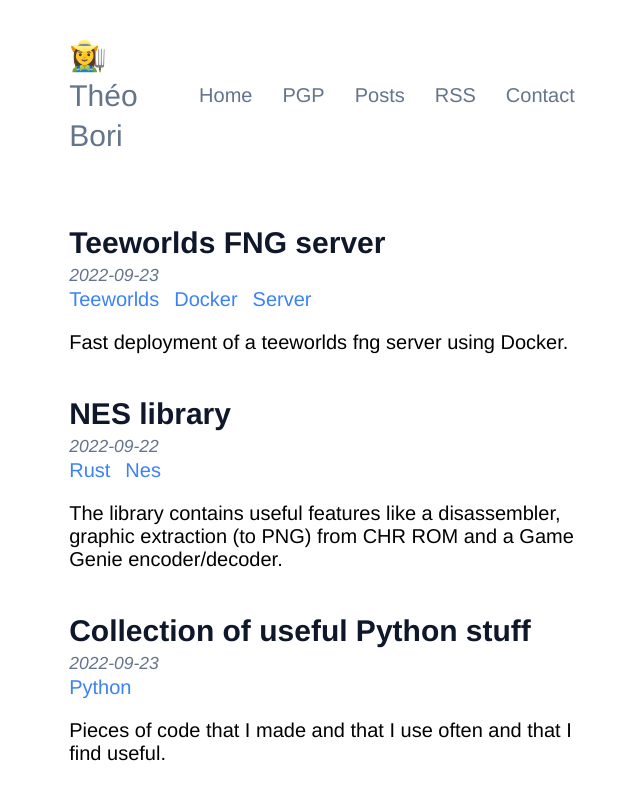
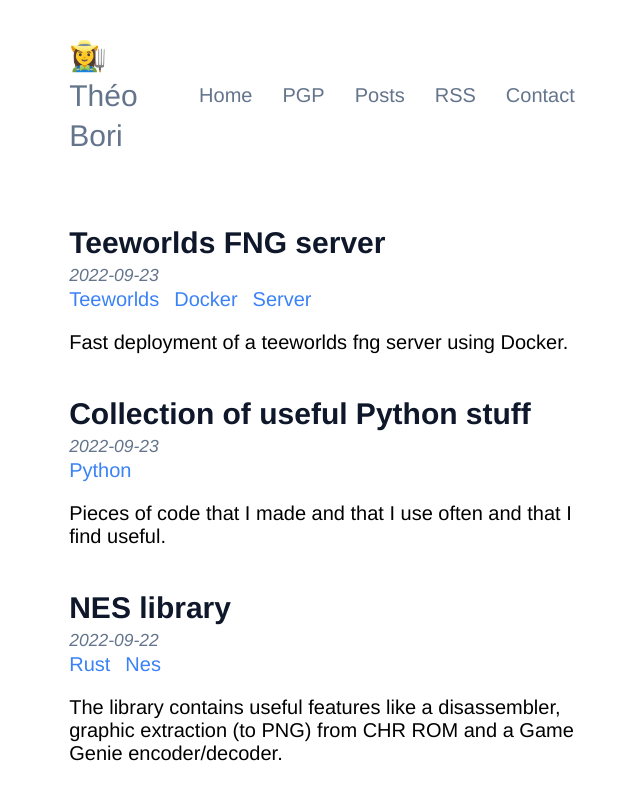
Before and after one commit to theobori-cafe/old-theobori.cafe, a Next.js app: page /posts in a window 1280 px wide. Shown: the top 800 px of the page, without its empty margins (318-958 px from the left). Built offline with nearby package versions, Linux system fonts and the light colour scheme.

Commit message:
[ADD] Added class Post and Posts
Changed some component PostPreview prototype

```diff
--- a/components/PostPreview.tsx
+++ b/components/PostPreview.tsx
@@ -1,7 +1,7 @@
 import Link from "next/link";
 import { FunctionComponent } from "react";
 
-import { PostMetadata } from "../lib/post";
+import { PostData } from "../lib/posts";
 
 type PostCategoryProps = {
   categories: string[]
@@ -28,30 +28,29 @@
 };
 
 type PostPreviewProps = {
-  frontmatter: PostMetadata,
-  slug: string
+  post: PostData
 };
 
-const PostPreview: FunctionComponent<PostPreviewProps> = ({ frontmatter, slug }) => {
+const PostPreview: FunctionComponent<PostPreviewProps> = ({ post }) => {
   return (
-    <article key={slug}>
+    <article key={post.slug}>
       <header>
-        <Link href={"/post/[slug]"} as={`/post/${slug}`}>
+        <Link href={"/post/[slug]"} as={`/post/${post.slug}`}>
           <a className="text-2xl font-bold text-slate-900 hover:underline underline-offset-4">
-            {frontmatter.title}
+            {post.title}
           </a>
         </Link>
 
         <div className="text-sm italic text-slate-500">
-          {frontmatter.updatedAt}
+          {post.updatedAt}
         </div>
 
-        <PostCategories categories={frontmatter.categories} />
+        <PostCategories categories={post.categories} />
       </header>
 
       <section>
         <p>
-          {frontmatter.description}
+          {post.description}
         </p>
       </section>
     </article>
--- a/lib/post.ts
+++ b/lib/post.ts
@@ -1,36 +1,40 @@
 import fs from "fs";
 import matter from "gray-matter";
 
-export type PostMetadata = {
-  slug?: string,
-  title: string,
-  description: string,
-  updatedAt: string,
-  categories : string[],
-  author :string
-};
+import { PostData } from "./posts";
 
-export type PostData = PostMetadata & {
-  content: string
-};
+class Post {
+  data: PostData;
 
-function getPosts(): PostData[] {
-  const files = fs.readdirSync("content/posts");
-  const posts = files.map(filename => {
+  private path: string;
+
+  constructor(path: string) {
+    this.data = {} as PostData;
+
+    this.path = path;
+  }
+
+  get(path?: string): PostData {
+    path = path || this.path;
     const post = fs
-      .readFileSync("content/posts/" + filename)
+      .readFileSync(path)
       .toString();
 
+    const name = path
+      .split("/")
+      .slice(-1)[0]
+      .split(".")[0];
+
     const { data, content } = matter(post);
+    const pData = {
+      ...data,
+      slug: name,
+      content
+    } as PostData;
 
-    return {
-      ...data,
-      slug: filename.replace(".md", ""),
-      content
-    };
-  });
 
-  return posts as PostData[];
+    return pData;
+  };
 }
 
-export default getPosts;
+export default Post;
--- /dev/null
+++ b/lib/posts.ts
@@ -0,0 +1,108 @@
+import fs from "fs";
+
+import Post from "./post";
+
+export type PostMetadata = {
+  slug?: string,
+  title: string,
+  description: string,
+  updatedAt: string,
+  categories : string[],
+  author :string
+};
+
+export type PostData = PostMetadata & {
+  content: string
+};
+
+class Posts {
+  private posts: PostData[];
+  private directory?: string;
+  ext?: string;
+
+  constructor(
+    directory: string = "content/posts/",
+    ext: string = ".md"
+  ) {
+    this.posts = [];
+    this.directory = directory;
+    this.ext = ext;
+  }
+
+  setDirectory(directory: string): Posts {
+    this.directory = directory;
+
+    return this;
+  }
+
+  setExt(ext?: string): Posts {
+    this.ext = ext;
+
+    return this;
+  }
+
+  isPosts(): boolean {
+    return this.posts.length > 0;
+  }
+
+  updatePosts(): Posts {
+    this.getAll(true);
+
+    return this;
+  }
+
+  fetchPosts(): Posts {
+    this.getAll(true);
+
+    return this;
+  }
+
+  getPosts(): PostData[] {
+    return this.posts;
+  }
+
+  getPostsMetadata(): PostMetadata[] {
+    return this.posts.map(post => {
+      return post as PostMetadata;
+    });
+  }
+
+  private getAll(force: boolean = false): PostData[] {
+    if (this.isPosts() && force == false) {
+      return this.posts;
+    }
+
+    if (this.directory === undefined) {
+      return [];
+    }
+
+    const files = fs.readdirSync(this.directory);
+    const posts = files.map(filename => {
+      const path = this.directory + filename;
+
+      return new Post(path).get();
+    }) as PostData[];
+
+    this.posts = posts;
+
+    return posts;
+  }
+
+  sortByName(): Posts {
+    this.posts.sort(
+      (a, b) => a.title.localeCompare(b.title)
+    );
+
+    return this;
+  }
+
+  sortByDate(): Posts {
+    this.posts.sort(
+      (a, b) => b.updatedAt.localeCompare(a.updatedAt)
+    );
+
+    return this;
+  }
+}
+
+export default Posts;
--- a/pages/post/[slug].tsx
+++ b/pages/post/[slug].tsx
@@ -1,13 +1,11 @@
 import React from "react";
 import fs from "fs";
-import path from "path";
-import matter from "gray-matter";
 import ReactMarkdown from "react-markdown";
 import { GetStaticPaths, GetStaticProps, NextPage } from "next";
 import { ParsedUrlQuery } from "querystring";
 import { PrismLight as SyntaxHighlighter } from "react-syntax-highlighter";
 
-import { PostMetadata } from "../../lib/post";
+import { PostData } from "../../lib/posts";
 
 import tsx from "react-syntax-highlighter/dist/cjs/languages/prism/tsx";
 import jsx from "react-syntax-highlighter/dist/cjs/languages/prism/jsx";
@@ -19,9 +17,11 @@
 import rust from "react-syntax-highlighter/dist/cjs/languages/prism/rust";
 import asm6502 from "react-syntax-highlighter/dist/cjs/languages/prism/asm6502";
 import docker from "react-syntax-highlighter/dist/cjs/languages/prism/docker";
+import python from "react-syntax-highlighter/dist/cjs/languages/prism/python";
 
 import { coldarkDark as markdownTheme } from "react-syntax-highlighter/dist/cjs/styles/prism";
 import PostPreview from "../../components/PostPreview";
+import Post from "../../lib/post";
 
 SyntaxHighlighter.registerLanguage("tsx", tsx);
 SyntaxHighlighter.registerLanguage("jsx", jsx);
@@ -33,10 +33,10 @@
 SyntaxHighlighter.registerLanguage("rust", rust);
 SyntaxHighlighter.registerLanguage("asm", asm6502);
 SyntaxHighlighter.registerLanguage("docker", docker);
+SyntaxHighlighter.registerLanguage("python", python);
 
 type Props = {
-  content: string,
-  frontmatter: PostMetadata
+  post: PostData
 };
 
 const markdownComponents: object = {
@@ -66,19 +66,16 @@
   }
 };
 
-const PostPage: NextPage<Props> = ({ content, frontmatter }) => {
+const PostPage: NextPage<Props> = ({ post }) => {
   return (
     <article>
-      <PostPreview
-        frontmatter={frontmatter}
-        slug={frontmatter.slug as string}
-      />
+      <PostPreview post={post} />
 
       <ReactMarkdown
         className="my-8"
         components={markdownComponents}
       >
-        {content}
+        {post.content}
       </ReactMarkdown>
     </article>
   );
@@ -109,19 +106,11 @@
   // Get parameters
   const { slug } = context.params as IParams;
 
-  const postPath = path.join("content/posts", `${slug}.md`);
-  const post = fs
-    .readFileSync(postPath)
-    .toString();
-
-  const { data, content } = matter(post);
-
-  data.slug = slug as string;
+  const post = new Post("content/posts/" + slug + ".md").get();
 
   return {
     props: {
-      content,
-      frontmatter: data
+      post
     }
   };
 };
--- a/pages/posts.tsx
+++ b/pages/posts.tsx
@@ -1,28 +1,20 @@
-import fs from "fs";
-import matter from "gray-matter";
 import type { GetStaticProps, NextPage } from "next";
 
 import PostPreview from "../components/PostPreview";
-import { PostMetadata } from "../lib/post";
-
-type Post = {
-  slug: string,
-  frontmatter: PostMetadata
-};
+import Posts, { PostData } from "../lib/posts";
 
 type Props = {
-  posts: Post[];
+  posts: PostData[];
 };
 
 const PostsPage: NextPage<Props> = ({ posts }) => {
   return (
     <div>
-      {posts.map(({ frontmatter, slug }) => (
-          <div key={frontmatter.title} className="my-8">
+      {posts.map(post => (
+          <div key={post.title} className="my-8">
             <PostPreview
-              key={frontmatter.title}
-              frontmatter={frontmatter}
-              slug={slug}
+              key={post.title}
+              post={post}
             />
           </div>
       ))}
@@ -31,21 +23,11 @@
 };
 
 export const getStaticProps: GetStaticProps = async () => {
-  const dirPath = "content/posts";
-  const files = fs.readdirSync(dirPath);
+  const posts = new Posts()
+    .fetchPosts()
+    .sortByDate()
+    .getPosts();
 
-  const posts = files.map(filename => {
-    const content = fs
-      .readFileSync(dirPath + "/" + filename)
-      .toString();
-
-    const { data } = matter(content);
-
-    return {
-      slug: filename.replace(".md", ""),
-      frontmatter: data,
-    };
-  });
 
   return {
     props: {
--- a/pages/posts/category/[name].tsx
+++ b/pages/posts/category/[name].tsx
@@ -1,13 +1,11 @@
 import { GetStaticPaths, GetStaticProps, NextPage } from "next";
 import { ParsedUrlQuery } from "querystring";
-import fs from "fs";
-import matter from "gray-matter";
 
 import PostPreview from "../../../components/PostPreview";
-import { PostMetadata } from "../../../lib/post";
+import Posts, { PostData } from "../../../lib/posts";
 
 type Props = {
-  posts: PostMetadata[],
+  posts: PostData[],
   category: string
 };
 
@@ -22,8 +20,7 @@
           return (
             <PostPreview
               key={post.title}
-              frontmatter={post}
-              slug={post.slug as string}
+              post={post}
             />
           );
         })
@@ -36,22 +33,17 @@
   params: {
       name: string;
   };
-}[];
+};
 
 export const getStaticPaths: GetStaticPaths = async () => {
-  const files = fs.readdirSync("content/posts");
-  let names: staticPath = [];
+  let names: staticPath[] = [];
+  const posts = new Posts()
+    .fetchPosts()
+    // .sortByDate()
+    .getPosts();
 
-  files.map(filename => {
-    const post = fs
-      .readFileSync("content/posts/" + filename)
-      .toString();
-
-    const { data } = matter(post);
-
-    // Iterate over a post categories string[]
-    // And adding them to names
-    for (const category of data.categories) {
+  for (const post of posts) {
+    for (const category of post.categories) {
       const staticpath = {
         params: {
           name: category.toLowerCase()
@@ -63,7 +55,7 @@
 
       names.push(staticpath);
     }
-  });
+  }
 
   return {
     paths: names,
@@ -78,33 +70,29 @@
 export const getStaticProps: GetStaticProps<Props> = async (context) => {
   const { name } = context.params as IParams;
 
-  const files = fs.readdirSync("content/posts");
-  let posts: PostMetadata[] = [];
+  let postsProps = [];
 
-  files.map(filename => {
-    const post = fs
-      .readFileSync("content/posts/" + filename)
-      .toString();
+  const posts = new Posts()
+    .fetchPosts()
+    // .sortByDate()
+    .getPosts();
 
-    const { data } = matter(post);
-    const categories = data.categories.map(
+
+  for (const post of posts) {
+    const categories = post.categories.map(
       (c: string) => c.toLowerCase()
     );
 
     // Iterate over a post categories PostData[]
     // And adding them to posts
     if (categories.includes(name)) {
-      const postdata = data as PostMetadata;
-
-      postdata.slug = filename.replace(".md", "");
-
-      posts.push(postdata);
+      postsProps.push(post);
     }
-  });
+  }
 
   return {
     props: {
-      posts,
+      posts: postsProps,
       category: name
     }
   };
```
Also changed, not shown: content/posts/fast-fng-server.md (+2 -2 lines), content/posts/python-useful.md (+1 -1 lines), lib/rss.ts (+5 -2 lines).
